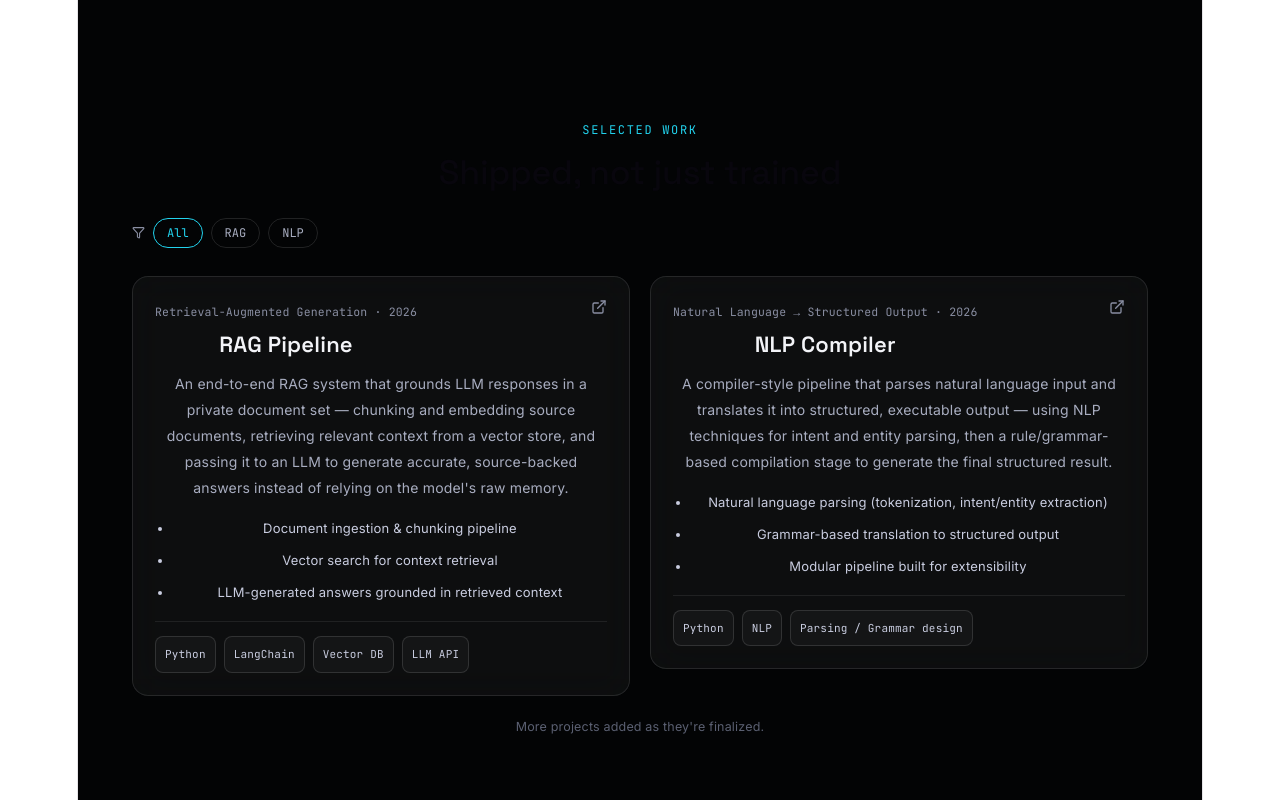
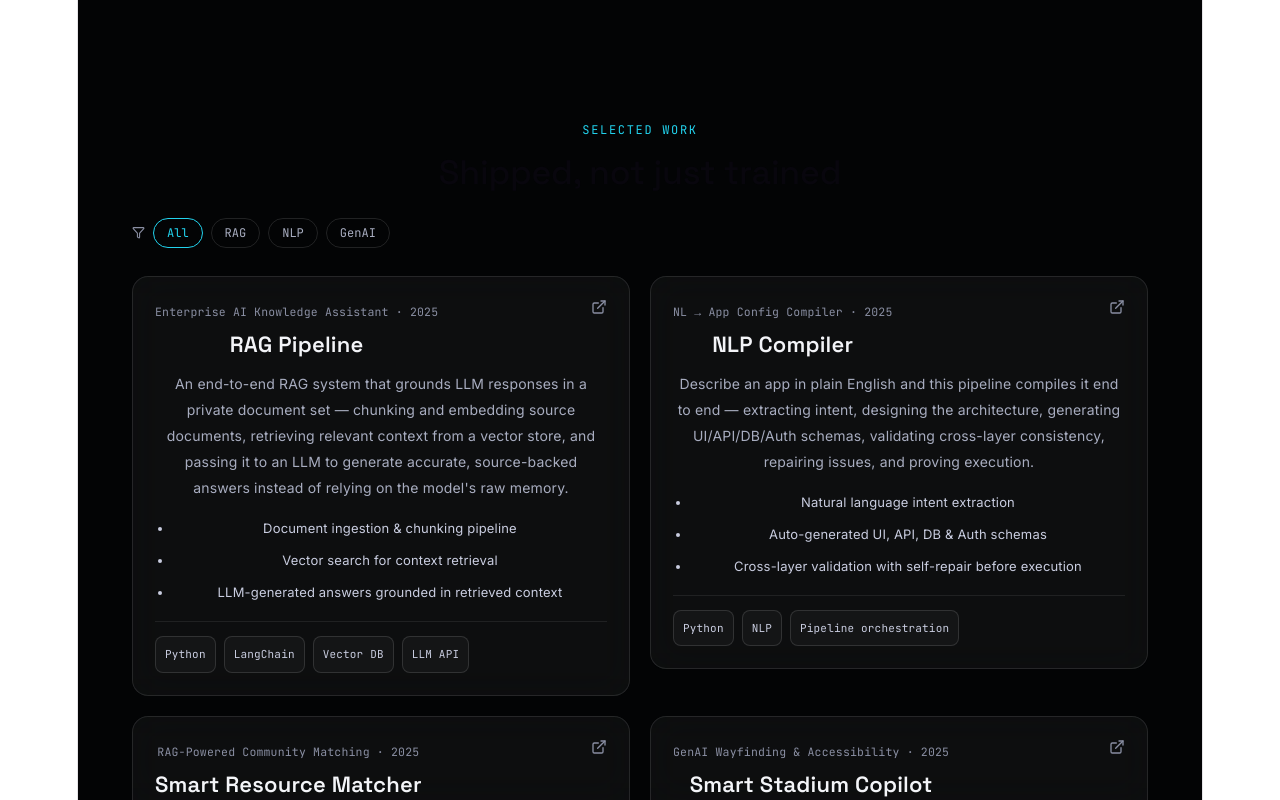
Before and after one commit to arazzaq-forgit/portfolio, a React (Vite) app: page / in a window 1280 px wide. Shown: the part 2000-2800 px from the top of the page. Built offline with nearby package versions, Linux system fonts and the light colour scheme.

Commit message:
Update App.jsx

```diff
--- a/src/App.jsx
+++ b/src/App.jsx
@@ -463,24 +463,50 @@ const ORBIT_SKILLS = [
 const PROJECTS = [
   {
     title: "RAG Pipeline",
-    kind: "Retrieval-Augmented Generation",
-    year: "2026",
+    kind: "Enterprise AI Knowledge Assistant",
+    year: "2025",
     desc: "An end-to-end RAG system that grounds LLM responses in a private document set — chunking and embedding source documents, retrieving relevant context from a vector store, and passing it to an LLM to generate accurate, source-backed answers instead of relying on the model's raw memory.",
     highlights: ["Document ingestion & chunking pipeline", "Vector search for context retrieval", "LLM-generated answers grounded in retrieved context"],
     stack: ["Python", "LangChain", "Vector DB", "LLM API"],
+    link: "https://enterprise-ai-knowledge-assistant-v.vercel.app",
   },
   {
     title: "NLP Compiler",
-    kind: "Natural Language → Structured Output",
-    year: "2026",
-    desc: "A compiler-style pipeline that parses natural language input and translates it into structured, executable output — using NLP techniques for intent and entity parsing, then a rule/grammar-based compilation stage to generate the final structured result.",
-    highlights: ["Natural language parsing (tokenization, intent/entity extraction)", "Grammar-based translation to structured output", "Modular pipeline built for extensibility"],
-    stack: ["Python", "NLP", "Parsing / Grammar design"],
+    kind: "NL → App Config Compiler",
+    year: "2025",
+    desc: "Describe an app in plain English and this pipeline compiles it end to end — extracting intent, designing the architecture, generating UI/API/DB/Auth schemas, validating cross-layer consistency, repairing issues, and proving execution.",
+    highlights: ["Natural language intent extraction", "Auto-generated UI, API, DB & Auth schemas", "Cross-layer validation with self-repair before execution"],
+    stack: ["Python", "NLP", "Pipeline orchestration"],
+    link: "https://voluble-gumption-ccc447.netlify.app",
+  },
+  {
+    title: "Smart Resource Matcher",
+    kind: "RAG-Powered Community Matching",
+    year: "2025",
+    desc: "\"Nearby\" — describe a need in plain words (food, a clinic, a shelter bed tonight) and get real, ranked community resources back with an explanation of why each one matches and whether it's open right now.",
+    highlights: ["Plain-language need → ranked resource matches", "RAG-powered retrieval over a resource index", "Location-aware, explains the reasoning behind each match"],
+    stack: ["RAG", "Python", "Vector Search"],
+    link: "https://smart-resource-matcher.vercel.app",
+  },
+  {
+    title: "Smart Stadium Copilot",
+    kind: "GenAI Wayfinding & Accessibility",
+    year: "2025",
+    desc: "An explainable GenAI assistant built for FIFA World Cup 2026 fans — helping people navigate stadiums and find accessible routes, seating, and amenities with clear, understandable reasoning behind every suggestion.",
+    highlights: ["Explainable GenAI wayfinding", "Accessibility-first navigation", "Built for large-scale, high-traffic event conditions"],
+    stack: ["GenAI", "React", "Wayfinding logic"],
+    link: "https://smart-stadium-copilot-ihio.vercel.app",
   },
 ];
 
-const PROJECT_CATS = ["All", "RAG", "NLP"];
-const PROJECT_CAT_MAP = { "RAG Pipeline": "RAG", "NLP Compiler": "NLP" };
+const PROJECT_CATS = ["All", "RAG", "NLP", "GenAI"];
+const PROJECT_CAT_MAP = {
+  "RAG Pipeline": "RAG",
+  "NLP Compiler": "NLP",
+  "Smart Resource Matcher": "RAG",
+  "Smart Stadium Copilot": "GenAI",
+};
+
 
 const CERTS = [];
 const CERT_CATS = ["All"];
```
